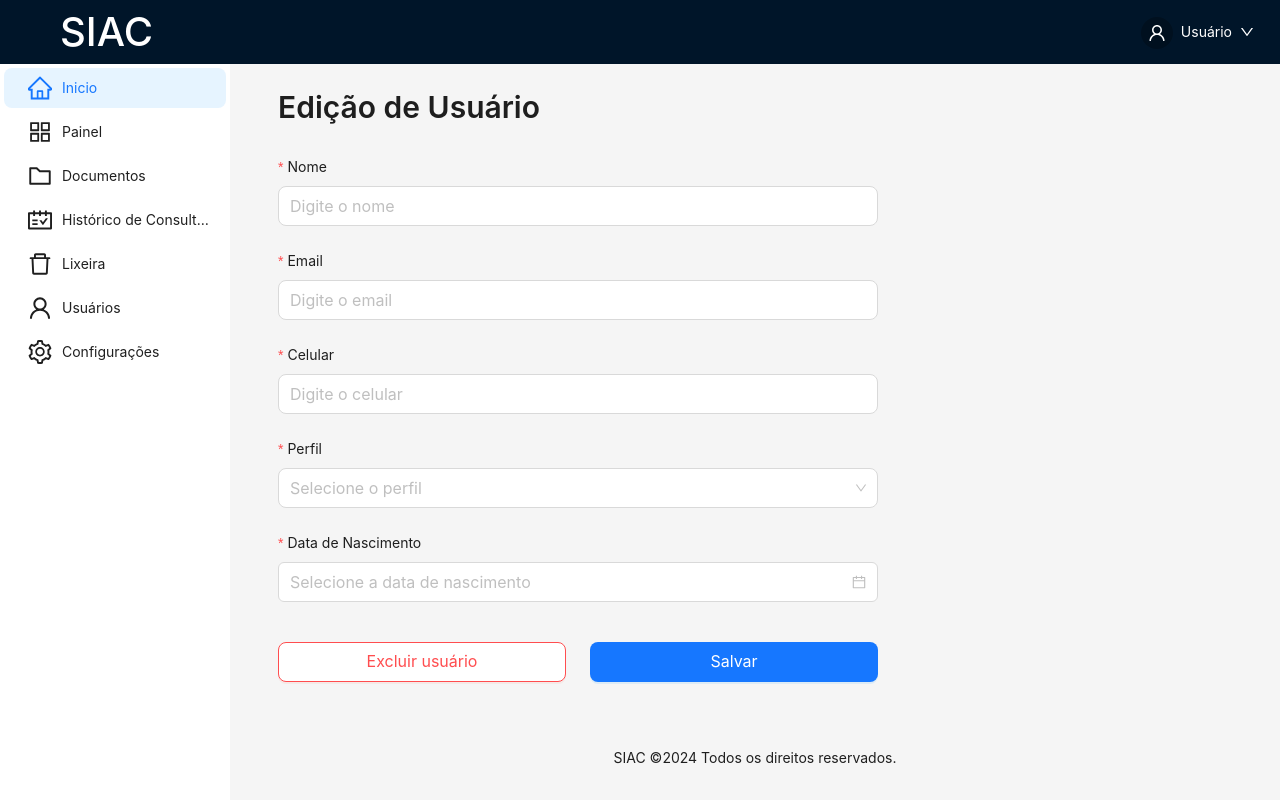
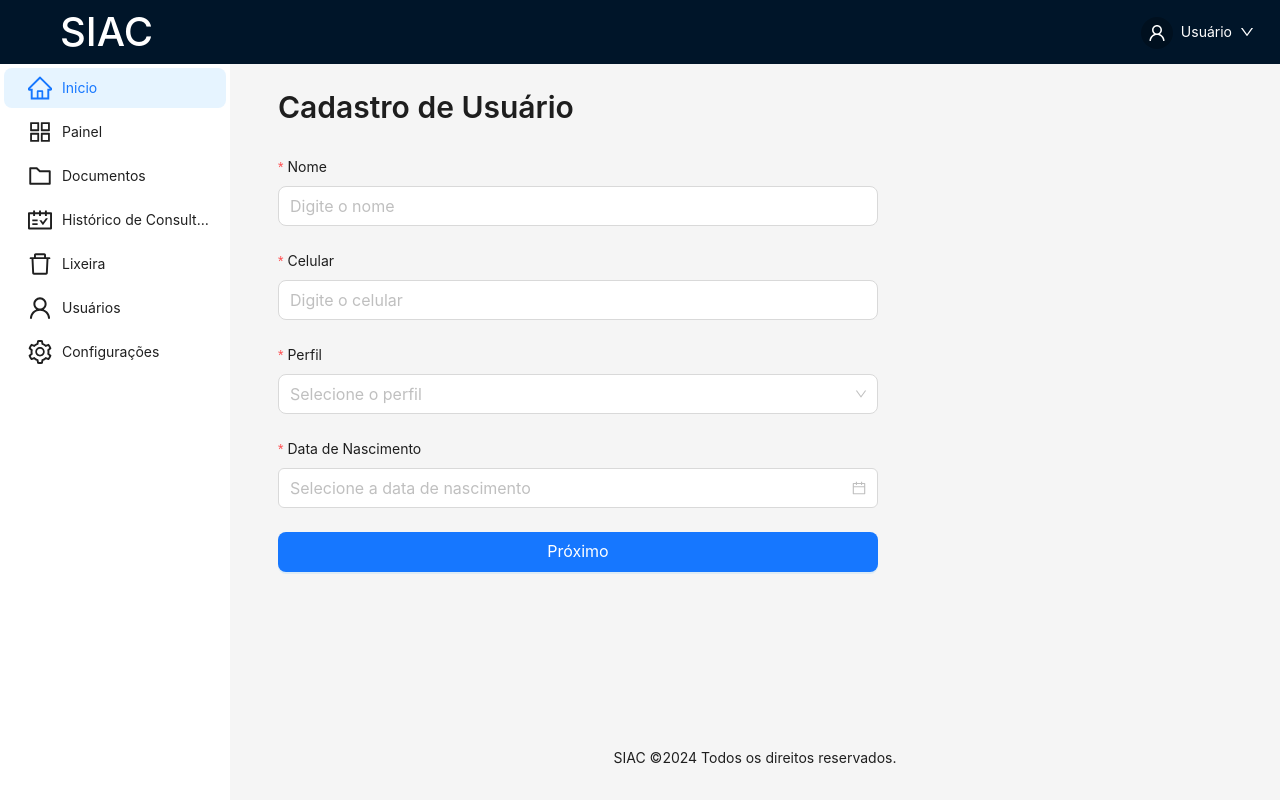
Before and after one commit to edugmenes/siac-react, a React (Create React App) app in the folder frontend/: page /users/register in a window 1280 px wide. Built offline with nearby package versions, Linux system fonts and the light colour scheme; no server answers; sample sign-in values are in the browser's storage.

Commit message:
Migrando cadastro de usuário para dentro do sistema pt1

```diff
--- a/frontend/src/App.jsx
+++ b/frontend/src/App.jsx
@@ -10,8 +10,9 @@ import Documents from "./pages/Documents.jsx";
 import Bin from "./pages/Help.jsx";
 import Appointment from "./pages/Appointment/Appointment.jsx";
 import AppointmentScheduling from "./pages/Appointment/AppointmentScheduling.jsx";
-import UsersList from "./pages/Users/usersList.jsx";
-import EditUserPage from "./pages/Users/editUser.jsx";
+import UsersList from "./pages/Users/UsersList.jsx";
+import EditUserPage from "./pages/Users/EditUser.jsx";
+import RegisterUserPage from "./pages/Users/RegisterUser.jsx";
 import PatitentRecors from "./pages/Medical/PatientRecords.jsx";
 import Dashboard from "./pages/Panel/Dashboards.jsx";
 import InternalReports from "./pages/Reports/InternReports.jsx";
@@ -49,11 +50,15 @@ const App = () => (
           element={<ProtectedRoute element={AppointmentScheduling} />}
         />
         <Route path="bin" element={<ProtectedRoute element={Bin} />} />
+        <Route path="users" element={<ProtectedRoute element={UsersList} />} />
         <Route
           path="users/:userId"
           element={<ProtectedRoute element={EditUserPage} />}
         />
-        <Route path="users" element={<ProtectedRoute element={UsersList} />} />
+        <Route
+          path="users/register"
+          element={<ProtectedRoute element={RegisterUserPage} />}
+        />
         <Route
           path="/medical/patient-records"
           element={<ProtectedRoute element={PatitentRecors} />}
--- a/frontend/src/api/authentication.js
+++ b/frontend/src/api/user.js
@@ -1,4 +1,4 @@
-const backendUrl = "https://siac-api.ddns.net";
+const backendUrl = "http://localhost:5000";
 
 const apiLogin = async (email, password) => {
   try {
@@ -25,8 +25,10 @@ const apiLogin = async (email, password) => {
 };
 
 const apiRegister = async (registerFormValues) => {
+  console.log("Chegou na API");
+  console.log(registerFormValues);
   try {
-    const response = await fetch(`${backendUrl}/auth/register`, {
+    const response = await fetch(`${backendUrl}/user/register`, {
       method: "POST",
       headers: {
         "Content-Type": "application/json",
--- a/frontend/src/pages/Appointment/AppointmentScheduling.jsx
+++ b/frontend/src/pages/Appointment/AppointmentScheduling.jsx
@@ -14,7 +14,7 @@ import {
 import dayjs from "dayjs";
 import "antd/dist/reset.css";
 import ptBR from "antd/lib/locale/pt_BR";
-import { getUsersByRole } from "../../api/authentication";
+import { getUsersByRole } from "../../api/user";
 import { apiAppointmentScheduling } from "../../api/appointment";
 
 const AppointmentScheduling = () => {
--- a/frontend/src/pages/Authentication/Login.jsx
+++ b/frontend/src/pages/Authentication/Login.jsx
@@ -2,7 +2,7 @@ import React, { useState } from "react";
 import { Button, Checkbox, Form, Input, Grid, Typography } from "antd";
 import { LockOutlined, MailOutlined } from "@ant-design/icons";
 import { useNavigate, Link } from "react-router-dom";
-import { apiLogin } from "../../api/authentication";
+import { apiLogin } from "../../api/user";
 import backgroundImage from "../../images/login-background.jpg";
 import ForgotPasswordModal from "./ForgotPassword"; // Importe o modal
 
--- a/frontend/src/pages/Authentication/RegisterUser.jsx
+++ b/frontend/src/pages/Authentication/RegisterUser.jsx
@@ -7,7 +7,7 @@ import {
   RightOutlined,
   ArrowLeftOutlined,
 } from "@ant-design/icons";
-import { apiRegister } from "../../api/authentication";
+import { apiRegister } from "../../api/user";
 import backgroundImage from "../../images/login-background-v2.jpg";
 
 const { Item } = Form;
--- /dev/null
+++ b/frontend/src/pages/Users/RegisterUser.jsx
@@ -0,0 +1,275 @@
+import React, { useState } from "react";
+import {
+  Form,
+  Input,
+  Button,
+  Select,
+  DatePicker,
+  Row,
+  Col,
+  Typography,
+  notification,
+} from "antd";
+import { useNavigate } from "react-router-dom";
+import { apiRegister } from "../../api/user";
+
+const RegisterUserPage = () => {
+  const [isLoading, setIsLoading] = useState(false);
+  const [currentPage, setCurrentPage] = useState(1);
+  const [formData, setFormData] = useState({});
+  const [form] = Form.useForm();
+  const navigate = useNavigate();
+
+  const handleNext = () => {
+    form
+      .validateFields()
+      .then((values) => {
+        setFormData({ ...formData, ...values });
+        setCurrentPage(2);
+        form.resetFields(); // Limpa os campos para a próxima página
+      })
+      .catch((info) => {
+        console.error("Erro na validação:", info);
+      });
+  };
+
+  const handleBack = () => {
+    setCurrentPage(1);
+    form.setFieldsValue(formData); // Reinsere os valores salvos na primeira página
+  };
+
+  const handleFinish = async (values) => {
+    // Combina os dados da segunda etapa com os da primeira
+    const fullFormData = { ...formData, ...values };
+
+    try {
+      // Extrai e formata o perfil
+      const perfilSelecionado = fullFormData.perfil;
+      const [key, label] = perfilSelecionado.split("|");
+      const formattedData = {
+        ...fullFormData,
+        perfilId: key,
+        perfilLabel: label,
+        data_nascimento: fullFormData.data_nascimento.format("YYYY-MM-DD"), // Converte a data para o formato adequado
+      };
+
+      // Chamada à API
+      await apiRegister(formattedData);
+
+      // Notificação de sucesso
+      notification.success({
+        message: "Sucesso",
+        description: "Usuário cadastrado com sucesso!",
+      });
+
+      // Redireciona após o cadastro bem-sucedido
+      navigate("/users");
+    } catch (error) {
+      // Notificação de erro
+      notification.error({
+        message: "Erro",
+        description: `Falha no cadastro: ${error.message}`,
+      });
+    }
+  };
+
+  return (
+    <div style={{ maxWidth: "600px" }}>
+      <Typography.Title level={2} style={{ marginBottom: "30px" }}>
+        Cadastro de Usuário
+      </Typography.Title>
+      <Form
+        form={form}
+        layout="vertical"
+        onFinish={handleFinish}
+        disabled={isLoading}
+      >
+        {currentPage === 1 && (
+          <>
+            <Row gutter={24}>
+              <Col span={24}>
+                <Form.Item
+                  label="Nome"
+                  name="nome"
+                  rules={[
+                    {
+                      required: true,
+                      message: "Por favor, insira um nome",
+                    },
+                  ]}
+                >
+                  <Input placeholder="Digite o nome" size="large" />
+                </Form.Item>
+              </Col>
+            </Row>
+
+            <Row gutter={24}>
+              <Col span={24}>
+                <Form.Item
+                  label="Celular"
+                  name="celular"
+                  rules={[
+                    {
+                      required: true,
+                      message: "Por favor, insira o número de celular!",
+                    },
+                  ]}
+                >
+                  <Input placeholder="Digite o celular" size="large" />
+                </Form.Item>
+              </Col>
+            </Row>
+
+            <Row gutter={24}>
+              <Col span={24}>
+                <Form.Item
+                  label="Perfil"
+                  name="perfil"
+                  rules={[
+                    {
+                      required: true,
+                      message: "Por favor, selecione o perfil!",
+                    },
+                  ]}
+                >
+                  <Select
+                    placeholder="Selecione o perfil"
+                    size="large"
+                    options={[
+                      { value: "2|paciente", label: "Paciente" },
+                      { value: "4|professor", label: "Professor" },
+                      { value: "3|recepcionista", label: "Recepcionista" },
+                      { value: "1|administrador", label: "Administrador" },
+                      { value: "5|psicologo", label: "Psicólogo" },
+                    ]}
+                  />
+                </Form.Item>
+              </Col>
+            </Row>
+
+            <Row gutter={24}>
+              <Col span={24}>
+                <Form.Item
+                  label="Data de Nascimento"
+                  name="data_nascimento"
+                  rules={[
+                    {
+                      required: true,
+                      message: "Por favor, insira a data de nascimento!",
+                    },
+                  ]}
+                >
+                  <DatePicker
+                    format="DD/MM/YYYY"
+                    size="large"
+                    style={{ width: "100%" }}
+                    placeholder="Selecione a data de nascimento"
+                  />
+                </Form.Item>
+              </Col>
+            </Row>
+
+            <Row gutter={24} justify="space-around">
+              <Button
+                type="primary"
+                size="large"
+                style={{ width: "96%" }}
+                onClick={handleNext}
+              >
+                Próximo
+              </Button>
+            </Row>
+          </>
+        )}
+
+        {currentPage === 2 && (
+          <>
+            <Row gutter={24}>
+              <Col span={24}>
+                <Form.Item
+                  label="Email"
+                  name="email"
+                  rules={[
+                    {
+                      required: true,
+                      type: "email",
+                      message: "Por favor, insira um email válido!",
+                    },
+                  ]}
+                >
+                  <Input placeholder="Digite o email" size="large" />
+                </Form.Item>
+              </Col>
+            </Row>
+
+            <Row gutter={24}>
+              <Col span={24}>
+                <Form.Item
+                  label="Senha"
+                  name="senha"
+                  rules={[
+                    {
+                      required: true,
+                      message: "Por favor, insira uma senha!",
+                    },
+                  ]}
+                >
+                  <Input.Password placeholder="Digite a senha" size="large" />
+                </Form.Item>
+              </Col>
+            </Row>
+
+            <Row gutter={24}>
+              <Col span={24}>
+                <Form.Item
+                  label="Repetir Senha"
+                  name="repetir_senha"
+                  dependencies={["senha"]}
+                  rules={[
+                    {
+                      required: true,
+                      message: "Por favor, repita a senha!",
+                    },
+                    ({ getFieldValue }) => ({
+                      validator(_, value) {
+                        if (!value || getFieldValue("senha") === value) {
+                          return Promise.resolve();
+                        }
+                        return Promise.reject(
+                          new Error("As senhas não correspondem!")
+                        );
+                      },
+                    }),
+                  ]}
+                >
+                  <Input.Password placeholder="Repita a senha" size="large" />
+                </Form.Item>
+              </Col>
+            </Row>
+
+            <Row gutter={24} justify="space-around">
+              <Button
+                size="large"
+                style={{ width: "46.5%" }}
+                onClick={handleBack}
+              >
+                Voltar
+              </Button>
+              <Button
+                type="primary"
+                size="large"
+                style={{ width: "46.5%" }}
+                loading={isLoading}
+                onClick={() => form.submit()}
+              >
+                Cadastrar
+              </Button>
+            </Row>
+          </>
+        )}
+      </Form>
+    </div>
+  );
+};
+
+export default RegisterUserPage;
--- a/frontend/src/pages/Users/editUser.jsx
+++ b/frontend/src/pages/Users/editUser.jsx
@@ -11,7 +11,7 @@ import {
   notification,
 } from "antd";
 import { useNavigate, useParams } from "react-router-dom";
-import { deleteUser, getUsersById, updateUser } from "../../api/authentication";
+import { deleteUser, getUsersById, updateUser } from "../../api/user";
 import dayjs from "dayjs";
 
 const EditUserPage = () => {
--- a/frontend/src/pages/Users/usersList.jsx
+++ b/frontend/src/pages/Users/usersList.jsx
@@ -2,7 +2,7 @@ import { EditOutlined, PlusOutlined } from "@ant-design/icons";
 import { Button, Row, Space, Table, Typography } from "antd";
 import React, { useEffect, useState } from "react";
 import { useNavigate } from "react-router-dom";
-import { getUsers } from "../../api/authentication";
+import { getUsers } from "../../api/user";
 const UsersList = () => {
   const [isLoading, setIsLoading] = useState(false);
   const [users, setUsers] = useState([]);
@@ -10,7 +10,7 @@ const UsersList = () => {
   const navigate = useNavigate();
 
   const handleCreate = () => {
-    navigate("/users/new");
+    navigate("/users/register");
   };
 
   const handleEdit = (record) => {
```
Also changed, not shown: 2 other files (tests, documents, lock files or other folders).
